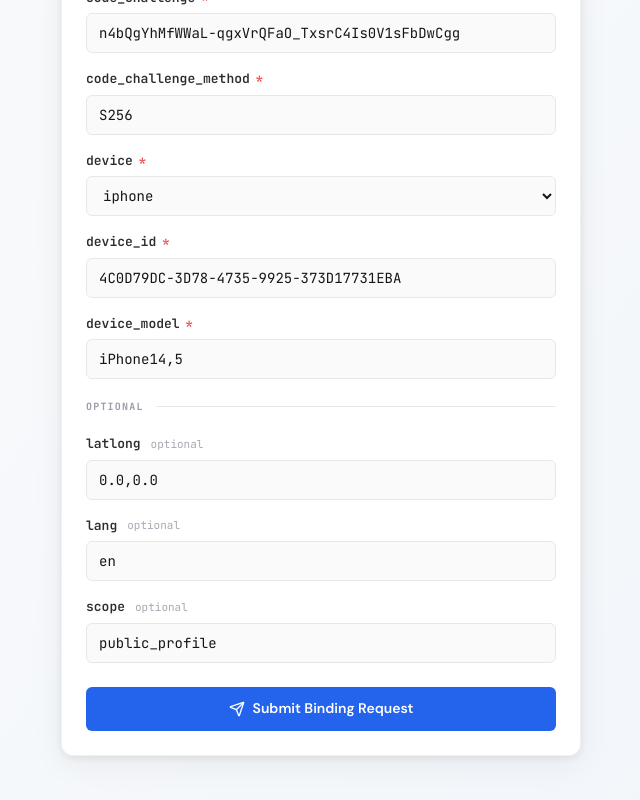
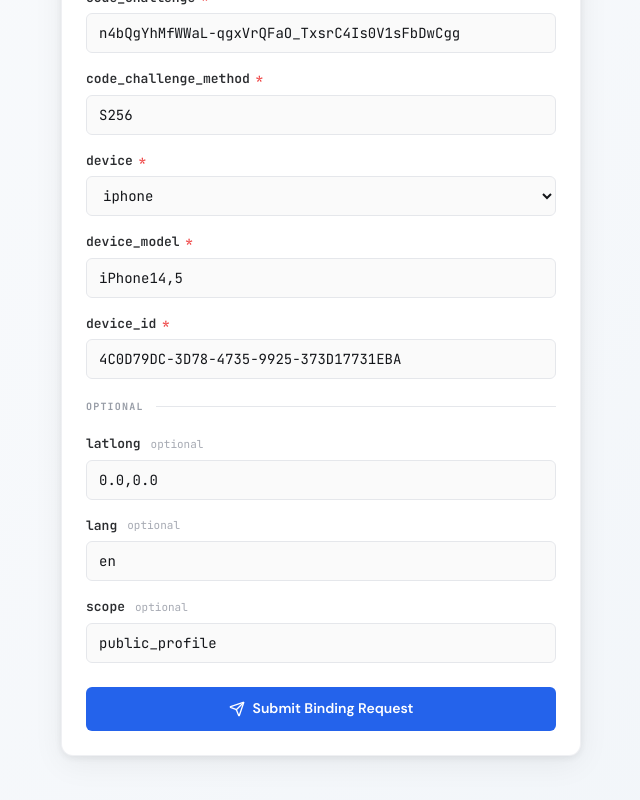
Before and after one commit to ptsangthong/demo-partner-web, a React (Vite) app: page / in a window 1280 px wide. Shown: the part 701-1501 px from the top of the page, without its empty margins (319-959 px from the left). Built offline with nearby package versions, Linux system fonts and the light colour scheme.

Commit message:
adjust styles

```diff
--- a/src/App.jsx
+++ b/src/App.jsx
@@ -244,12 +244,12 @@ export default function App() {
               </select>
             </FieldRow>
 
+            <FieldRow id="device_model" label="device_model" required>
+              <Input id="device_model" name="device_model" {...deviceModel} />
+            </FieldRow>
+
             <FieldRow id="device_id" label="device_id" required>
               <Input id="device_id" name="device_id" {...deviceId} />
-            </FieldRow>
-
-            <FieldRow id="device_model" label="device_model" required>
-              <Input id="device_model" name="device_model" {...deviceModel} />
             </FieldRow>
 
             <SectionDivider label="Optional" />
```
